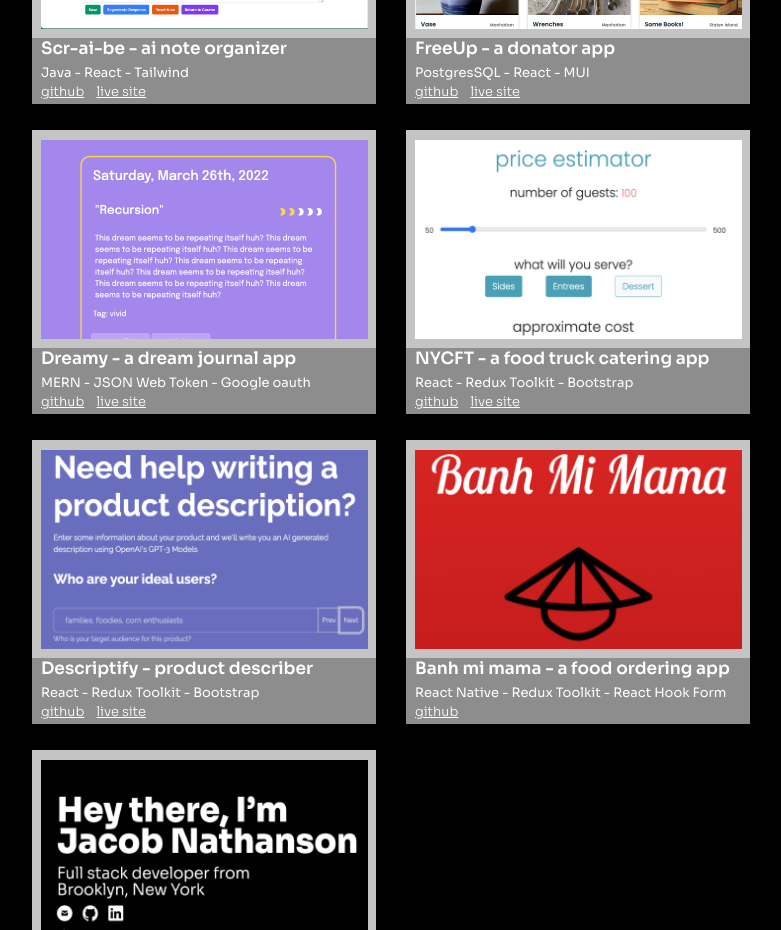
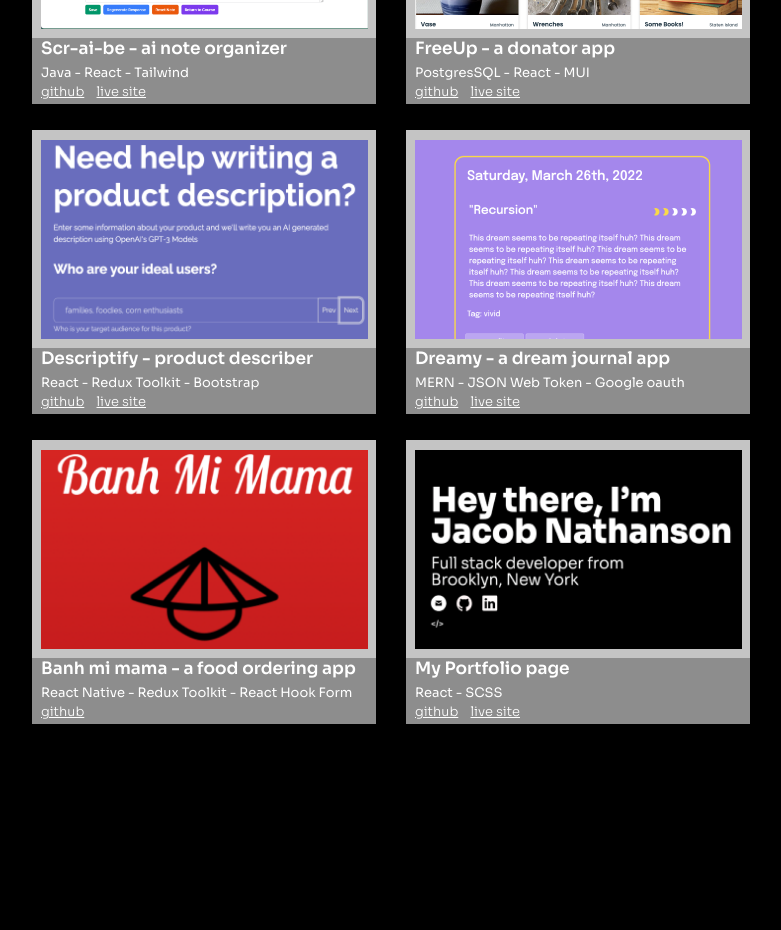
Before and after one commit to j-nathanson/my-portfolio, a React (Create React App) app: page / in a window 1280 px wide. Shown: the part 1940-2870 px from the top of the page, without its empty margins (233-1014 px from the left). After the commit the page ends 2664 px from the top, so only its background shows below. Built offline with nearby package versions, Linux system fonts and the light colour scheme.

Commit message:
updated project data

```diff
--- a/src/shared/project-data.js
+++ b/src/shared/project-data.js
@@ -7,7 +7,7 @@ import descriptify from '../assets/images/descriptify.png'
 import scraibe from '../assets/images/scraibe.png'
 
 export const PROJECT_DATA = [
-     {
+    {
         title: 'Scr-ai-be - ai note organizer',
         img: scraibe,
         description: 'Java - React - Tailwind',
@@ -22,25 +22,18 @@ export const PROJECT_DATA = [
         liveUrl: 'https://freeupnyc.netlify.app/'
     },
     {
+        title: 'Descriptify - product describer',
+        img: descriptify,
+        description: 'React  - Redux Toolkit - Bootstrap',
+        gitUrl: 'https://github.com/j-nathanson/openai-descriptify',
+        liveUrl: 'https://descriptify.netlify.app/',
+    },
+    {
         title: 'Dreamy - a dream journal app',
         img: dreamy,
         description: 'MERN - JSON Web Token - Google oauth',
         gitUrl: 'https://github.com/orgs/Dreamy-Journal/repositories',
         liveUrl: 'https://dreamy-journal.netlify.app/'
-    },
-    {
-        title: 'NYCFT - a food truck catering app',
-        img: foodies,
-        description: 'React  - Redux Toolkit - Bootstrap',
-        gitUrl: 'https://github.com/j-nathanson/foodtrucks',
-        liveUrl: 'https://nycft.herokuapp.com/home',
-    },
-    {
-        title: 'Descriptify - product describer',
-        img: descriptify,
-        description: 'React  - Redux Toolkit - Bootstrap',
-        gitUrl: 'https://github.com/j-nathanson/openai-descriptify',
-        liveUrl: 'https://descriptify.netlify.app/',
     },
     {
         title: 'Banh mi mama - a food ordering app',
```
